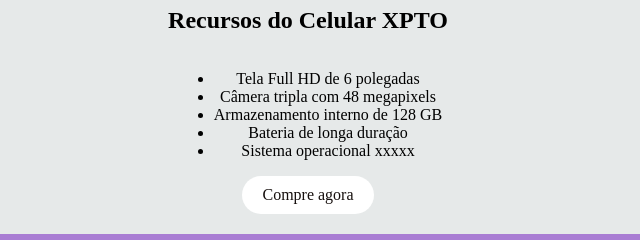
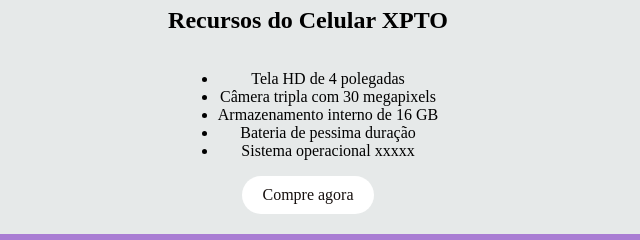
Before and after one commit to amandatsantos/oficina-git, a plain HTML site: page landingpage/index.html in a window 1280 px wide. Shown: the part 429-669 px from the top of the page, 332-972 px from the left. Drawn offline with Linux system fonts and the light colour scheme.

Commit message:
oficinagit:alterações corrigidas:fix

```diff
--- a/landingpage/index.html
+++ b/landingpage/index.html
@@ -17,10 +17,10 @@
 			<img src="xpto.jpg" alt="Celular XYZ">
 			<h2>Recursos do Celular XPTO</h2>
 			<ul>
-				<li>Tela Full HD de 6 polegadas</li>
-				<li>Câmera tripla com 48 megapixels</li>
-				<li>Armazenamento interno de 128 GB</li>
-				<li>Bateria de longa duração</li>
+				<li>Tela  HD de 4 polegadas</li>
+				<li>Câmera tripla com 30 megapixels</li>
+				<li>Armazenamento interno de 16 GB</li>
+				<li>Bateria de pessima duração</li>
 				<li>Sistema operacional xxxxx</li>
 			</ul>
 			<a href="#buy-section" class="cta-button">Compre agora</a>
--- /dev/null
+++ b/landingpage/nome.txt
@@ -0,0 +1 @@
+qualquer coisa
```
